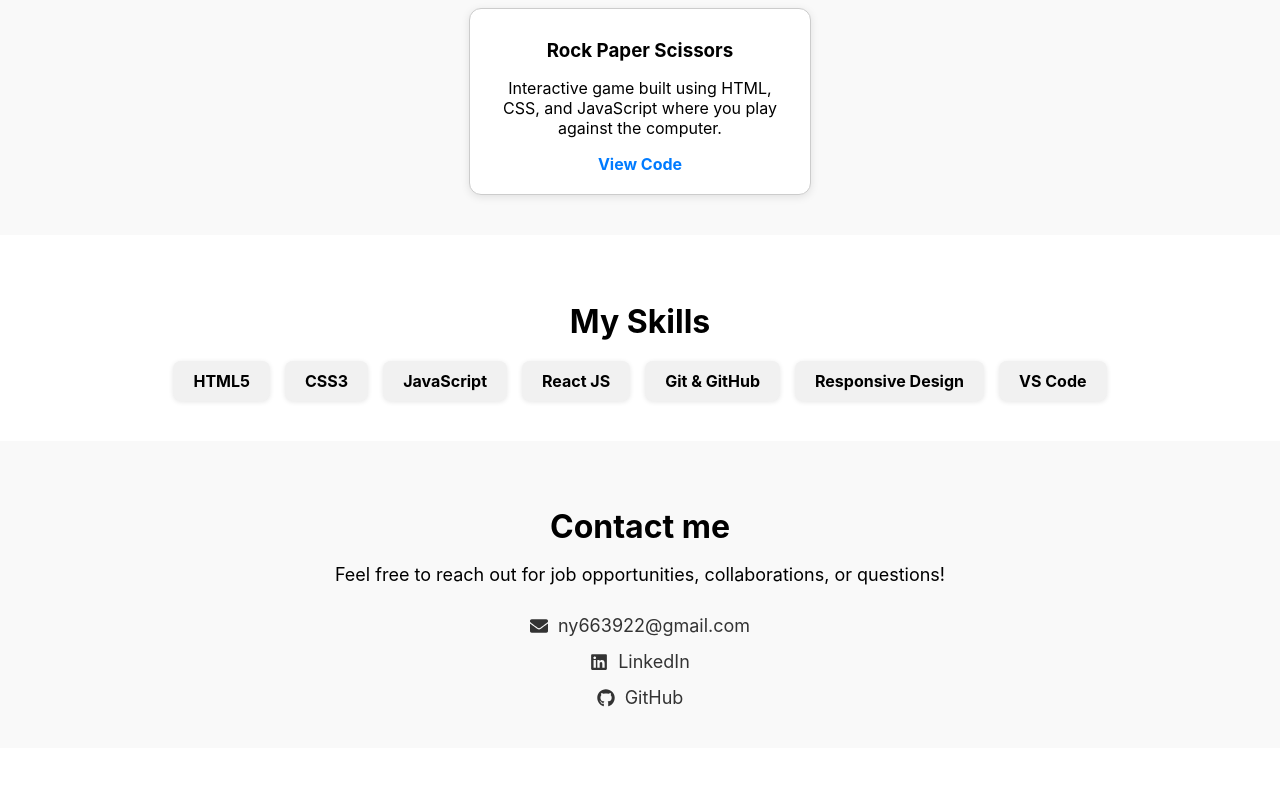
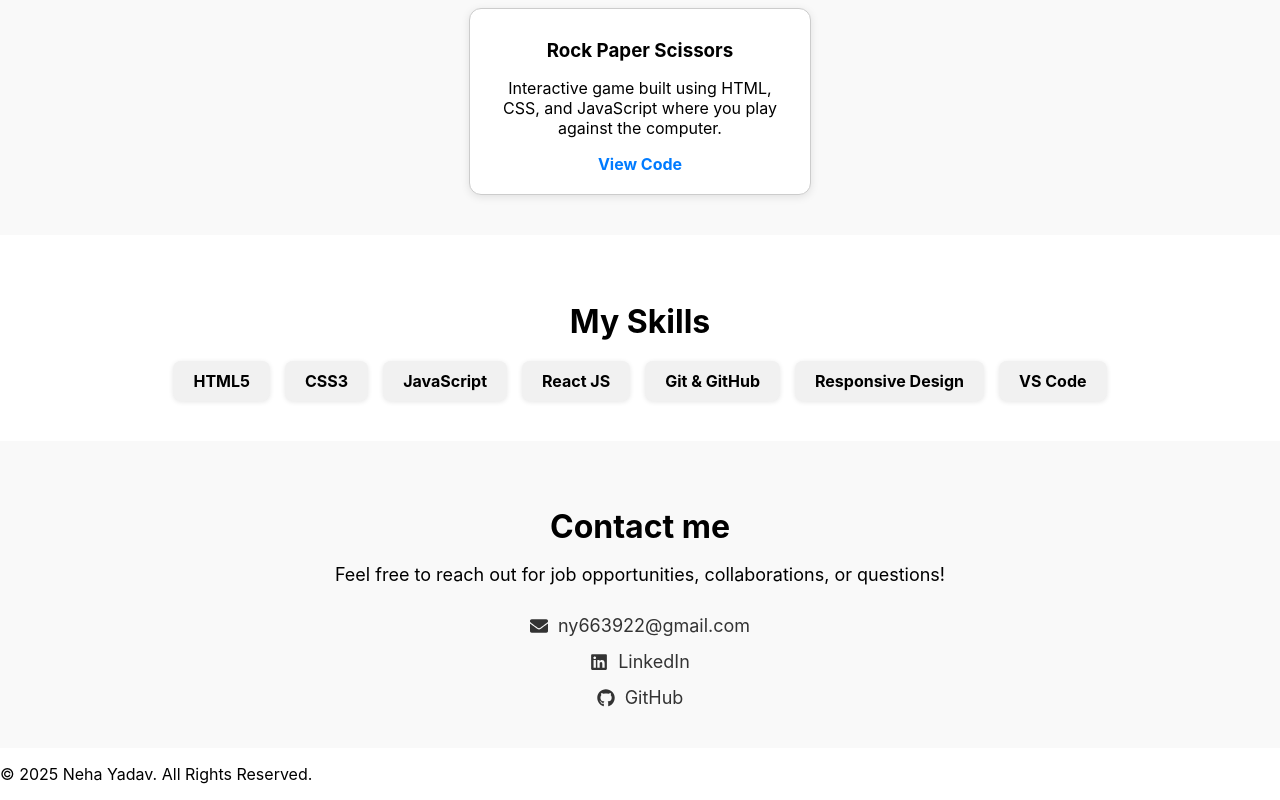
Before and after one commit to yahoowecanwork2/-neha-portfolio, a React (Create React App) app: page / in a window 1280 px wide. Shown: the part 1702-2502 px from the top of the page. Before the commit the page ends 2450 px from the top, so only its background shows below. Built offline with nearby package versions, Linux system fonts and the light colour scheme.

Commit message:
added footer section

```diff
--- a/src/App.jsx
+++ b/src/App.jsx
@@ -1,5 +1,6 @@
 import About from "./components/about";
 import Contact from "./components/Contact";
+import Footer from "./components/Footer";
 import Hero from "./components/hero";
 import Navbar from "./components/navabar";
 import Project from "./components/Projects";
@@ -16,6 +17,7 @@ function App() {
       <Project />
       <Skill />
       <Contact />
+      <Footer />
     </div>
   )
 }
--- /dev/null
+++ b/src/components/Footer.jsx
@@ -0,0 +1,12 @@
+import React from 'react';
+import '../components/Footer.css';
+
+function Footer() {
+    return (
+        <footer className="footer">
+            <p>© {new Date().getFullYear()} Neha Yadav. All Rights Reserved.</p>
+        </footer>
+    );
+}
+
+export default Footer;
```
Also changed, not shown: src/components/Footer.css (added).
